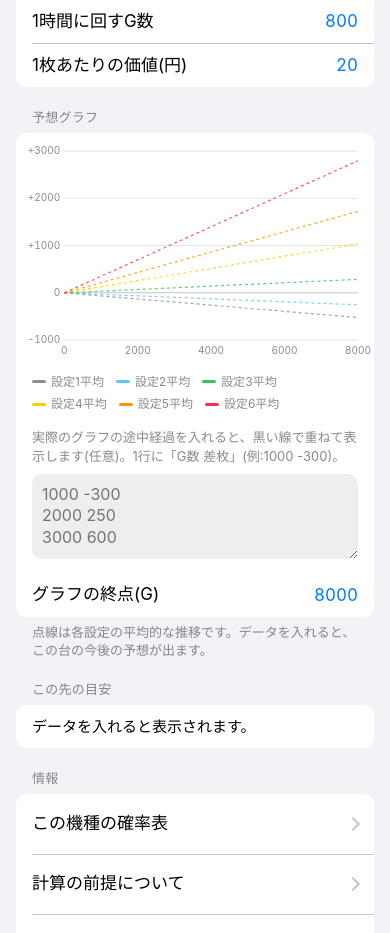
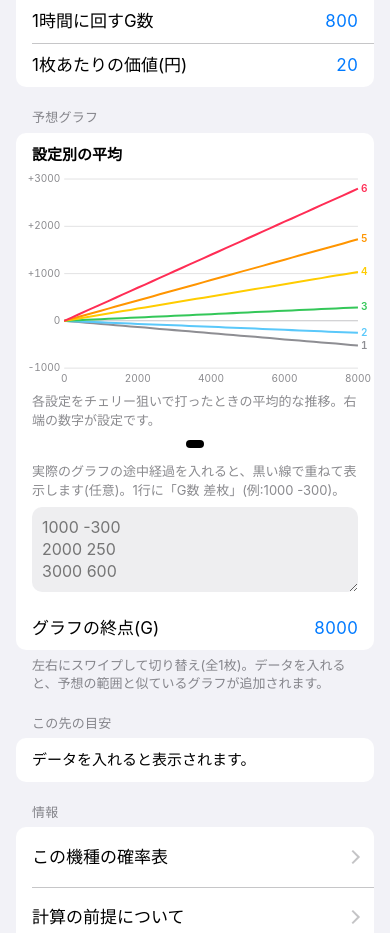
Before and after one commit to rion-tana/Jug, a plain HTML site: page index.html in a window 390 px wide. Shown: the part 1980-2913 px from the top of the page. Drawn offline with Linux system fonts and the light colour scheme.

Commit message:
Add files via upload

```diff
--- a/index.html
+++ b/index.html
@@ -158,6 +158,20 @@ details[open]>summary::after{transform:rotate(45deg)}
 .chart text{font-size:10px;fill:var(--label2);font-variant-numeric:tabular-nums}
 .chart .grid{stroke:var(--sep);stroke-width:.5}
 .chart .zero{stroke:var(--label3);stroke-width:1}
+.carousel{display:flex;overflow-x:auto;scroll-snap-type:x mandatory;-webkit-overflow-scrolling:touch;scrollbar-width:none;overscroll-behavior-x:contain}
+.carousel::-webkit-scrollbar{display:none}
+.slide{flex:0 0 100%;scroll-snap-align:start;scroll-snap-stop:always;padding:12px 8px 4px;min-width:0}
+.slide .st{display:flex;justify-content:space-between;align-items:baseline;margin:0 8px 6px;gap:8px}
+.slide .st b{font-size:15px;font-weight:600}
+.slide .st span{font-size:12px;color:var(--label2);font-variant-numeric:tabular-nums}
+.slide svg{width:100%;height:auto;display:block;overflow:visible}
+.slide text{font-size:10px;fill:var(--label2);font-variant-numeric:tabular-nums}
+.slide .grid{stroke:var(--sep);stroke-width:.5}
+.slide .zero{stroke:var(--label3);stroke-width:1}
+.slide .cap{font-size:13px;color:var(--label2);margin:6px 8px 0;line-height:1.45;min-height:2.9em}
+.dots{display:flex;justify-content:center;gap:6px;padding:6px 0 10px;flex-wrap:wrap}
+.dots button{width:8px;height:8px;border-radius:50%;border:0;padding:0;background:var(--fill2);cursor:pointer}
+.dots button.on{background:var(--label);width:18px;border-radius:4px}
 .legend{display:flex;flex-wrap:wrap;gap:6px 12px;padding:4px 16px 12px;font-size:12px;color:var(--label2)}
 .legend span{display:inline-flex;align-items:center;gap:5px}
 .legend i{width:14px;height:3px;border-radius:2px;display:inline-block}
@@ -351,8 +365,8 @@ input[type=number]{-moz-appearance:textfield}
 
   <div class="hdr">予想グラフ</div>
   <div class="group">
-    <div class="chart" id="chart"><svg viewBox="0 0 340 220" role="img" aria-label="設定別の予想差枚グラフ"></svg></div>
-    <div class="legend" id="legend"></div>
+    <div class="carousel" id="chart" role="region" aria-label="予想グラフ(左右にスワイプ)"></div>
+    <div class="dots" id="dots"></div>
     <div class="inner" style="padding:4px 0 0"><p class="note">実際のグラフの途中経過を入れると、黒い線で重ねて表示します(任意)。1行に「G数 差枚」(例:1000 -300)。</p>
       <div style="padding:0 16px 8px"><textarea id="path" rows="3" placeholder="1000 -300&#10;2000 250&#10;3000 600" style="width:100%;font:inherit;font-size:16px;color:var(--label);background:var(--fill);border:0;border-radius:10px;padding:10px;resize:vertical"></textarea></div></div>
     <div class="cell"><label class="lbl" for="gend">グラフの終点(G)</label><input class="inlinein" id="gend" type="number" inputmode="numeric" value="8000"></div>
@@ -686,7 +700,8 @@ let CURT=null,chartTimer=null;
 function drawChart(d,t){clearTimeout(chartTimer);chartTimer=setTimeout(()=>drawChartNow(d,t),60)}
 function drawChartNow(d,t){
   CURT=t;
-  const svg=$("chart").querySelector("svg"),leg=$("legend");
+  const box=$("chart"),dots=$("dots");
+  const keep=box.clientWidth?Math.round(box.scrollLeft/box.clientWidth):0;
   const m=MODELS[t.model];
   const G=d?d.G:0;
   const path=parsePath(t);
@@ -698,20 +713,18 @@ function drawChartNow(d,t){
     else if(path.length&&Math.abs(path[path.length-1][0]-G)<=300)cur=path[path.length-1][1];
     else{let grp=0;d.post.forEach((p,i)=>grp+=p/m.gr[i]);cur=d.B*m.bn+d.R*96+G*(8*grp+3/7.3+m.cp/m.ch-3);est=true}
   }
-  // 設定別の平均線
   const N=40,lines=[];
   for(let i=0;i<6;i++){const mu=gameModel(m,t,i).mu;lines.push([...Array(N+1)].map((_,k)=>{const x=end*k/N;return [x,mu*x]}))}
-  // モンテカルロ(ブロック単位でボーナス・小役を抽選)
   const CP=120,NP=400;let qs=null,samples=[];
   if(d&&end>G){
     const post=d.post,r=rng(12345+G*7+(d.B<<8)+d.R);
     const cum=[];post.reduce((a,c,i)=>(cum[i]=a+c,a+c),0);
     const span=end-G,blk=span/CP,models=[0,1,2,3,4,5].map(i=>gameModel(m,t,i));
     const vals=Array.from({length:CP+1},()=>new Float64Array(NP));
-    const finals=[];
+    const finals=[],sets=[];
     for(let k=0;k<NP;k++){
-      const u=(k+0.5)/NP;let si=cum.findIndex(c=>u<=c);if(si<0)si=5;
-      const g=models[si];let y=cur,acc=0;vals[0][k]=y;
+      const u=(k+0.5)/NP;let si=cum.findIndex(c=>u<=c);if(si<0)si=5;sets.push(si);
+      const g=models[si];let y=cur;vals[0][k]=y;
       for(let c=1;c<=CP;c++){
         const n=Math.round(blk*c)-Math.round(blk*(c-1));
         const B=pois(n*g.pb,r),R=pois(n*g.pr,r),gr=binN(n,g.pg,r),rp=binN(n,g.prp,r),ch=pois(n*g.pc,r),be=pois(n*g.pbe,r),pi=pois(n*g.ppi,r);
@@ -722,11 +735,28 @@ function drawChartNow(d,t){
     }
     const pct=(arr,q)=>{const s=Array.from(arr).sort((a,b)=>a-b);return s[Math.min(s.length-1,Math.floor(q*s.length))]};
     qs=vals.map((v,c)=>({x:G+span*c/CP,p10:pct(v,0.1),p25:pct(v,0.25),p50:pct(v,0.5),p75:pct(v,0.75),p90:pct(v,0.9)}));
-    finals.sort((a,b)=>a[0]-b[0]);
-    [0.2,0.5,0.8].forEach(q=>{const k=finals[Math.floor(q*NP)][1];samples.push(vals.map((v,c)=>[G+span*c/CP,v[k]]))});
   }
-  // 軸
-  let ys=[0];lines.forEach(l=>l.forEach(p=>ys.push(p[1])));if(qs)qs.forEach(q=>ys.push(q.p10,q.p90));samples.forEach(s=>s.forEach(p=>ys.push(p[1])));path.forEach(p=>ys.push(p[1]));if(cur!==null)ys.push(cur);
+  // 0Gからのシミュレーション(各設定100本)→ 実際のグラフに似ている順に10本
+  let simInfo=null;
+  if(d){
+    const r2=rng(777+G*3+(d.B<<6)+d.R),models=[0,1,2,3,4,5].map(i=>gameModel(m,t,i));
+    const CP2=160,blk=end/CP2,PER=100,pool=[];
+    for(let si=0;si<6;si++){const g=models[si];
+      for(let k=0;k<PER;k++){let y=0;const pts=[[0,0]];
+        for(let c=1;c<=CP2;c++){const n=Math.round(blk*c)-Math.round(blk*(c-1));
+          const B=pois(n*g.pb,r2),R=pois(n*g.pr,r2),gr=binN(n,g.pg,r2),rp=binN(n,g.prp,r2),ch=pois(n*g.pc,r2),be=pois(n*g.pbe,r2),pi=pois(n*g.ppi,r2);
+          y+=B*m.bn+R*96+gr*8+ch*m.cp+rp*3+be*14+pi*10+n*g.adj-3*n;pts.push([end*c/CP2,y])}
+        pool.push({pts,set:si+1})}}
+    const obs=path.slice();if(cur!==null&&!est)obs.push([G,cur]);else if(!obs.length&&cur!==null)obs.push([G,cur]);
+    const at=(pts,x)=>{const c=Math.min(CP2-1,Math.max(0,Math.floor(x/blk)));const a=pts[c],b=pts[c+1];return a[1]+(b[1]-a[1])*((x-a[0])/(b[0]-a[0]||1))};
+    pool.forEach(p=>{p.dist=Math.sqrt(obs.reduce((s,o)=>s+(at(p.pts,o[0])-o[1])**2,0)/obs.length)});
+    pool.sort((a,b)=>a.dist-b.dist);
+    samples=pool.slice(0,10);
+    const cnt=[0,0,0,0,0,0],top=pool.slice(0,60);top.forEach(p=>cnt[p.set-1]++);
+    simInfo={obsN:obs.length,cnt,est:est&&!path.length};
+  }
+  // 共通の縦軸(全スライドで同じ目盛り)
+  let ys=[0];lines.forEach(l=>l.forEach(p=>ys.push(p[1])));if(qs)qs.forEach(q=>ys.push(q.p10,q.p90));samples.forEach(s=>s.pts.forEach(p=>ys.push(p[1])));path.forEach(p=>ys.push(p[1]));if(cur!==null)ys.push(cur);
   let ymin=Math.min(...ys),ymax=Math.max(...ys);const pad=(ymax-ymin)*0.06||100;ymin-=pad;ymax+=pad;
   const step=[250,500,1000,2000,5000].find(s=>(ymax-ymin)/s<=6)||5000;
   ymin=Math.floor(ymin/step)*step;ymax=Math.ceil(ymax/step)*step;
@@ -734,29 +764,44 @@ function drawChartNow(d,t){
   const X=x=>L+(R-L)*x/end,Y=y=>B-(B-T)*(y-ymin)/(ymax-ymin);
   const pth=pts=>pts.map((p,i)=>(i?"L":"M")+X(p[0]).toFixed(1)+" "+Y(p[1]).toFixed(1)).join("");
   const band=(lo,hi)=>pth(qs.map(q=>[q.x,q[hi]]))+qs.slice().reverse().map(q=>"L"+X(q.x).toFixed(1)+" "+Y(q[lo]).toFixed(1)).join("")+"Z";
-  let h="";
-  for(let y=ymin;y<=ymax+1e-6;y+=step){h+=`<line class="${y===0?"zero":"grid"}" x1="${L}" x2="${R}" y1="${Y(y)}" y2="${Y(y)}"/><text x="${L-4}" y="${Y(y)+3}" text-anchor="end">${y>0?"+":""}${y}</text>`}
-  const xs=end<=4000?1000:end<=10000?2000:5000;
-  for(let x=0;x<=end+1e-6;x+=xs){h+=`<text x="${X(x)}" y="${B+14}" text-anchor="middle">${x}</text>`}
-  lines.forEach((l,i)=>{h+=`<path d="${pth(l)}" fill="none" stroke="${SCOL[i]}" stroke-width="1.2" stroke-dasharray="3 3" opacity=".8"/>`});
-  if(qs){
-    h+=`<path d="${band("p10","p90")}" fill="var(--purple)" opacity=".12"/>`;
-    h+=`<path d="${band("p25","p75")}" fill="var(--purple)" opacity=".18"/>`;
-    samples.forEach(sp=>{h+=`<path d="${pth(sp)}" fill="none" stroke="var(--purple)" stroke-width="1" opacity=".45"/>`});
-    h+=`<path d="${pth(qs.map(q=>[q.x,q.p50]))}" fill="none" stroke="var(--purple)" stroke-width="2.5" stroke-dasharray="6 4"/>`;
-  }
-  if(path.length){const pp=[[0,0],...path];if(d&&cur!==null&&!est)pp.push([G,cur]);h+=`<path d="${pth(pp)}" fill="none" stroke="var(--label)" stroke-width="2"/>`}
-  else if(d&&cur!==null){h+=`<path d="${pth([[0,0],[G,cur]])}" fill="none" stroke="var(--label3)" stroke-width="1.5" stroke-dasharray="2 3"/>`}
-  if(d){
-    h+=`<line x1="${X(G)}" x2="${X(G)}" y1="${T}" y2="${B}" stroke="var(--label3)" stroke-width="1" stroke-dasharray="2 3"/>`;
-    h+=`<circle cx="${X(G)}" cy="${Y(cur)}" r="5" fill="${est?"var(--card)":"var(--purple)"}" stroke="var(--purple)" stroke-width="2.5"/>`;
-  }
-  svg.innerHTML=h;
-  leg.innerHTML=SCOL.map((c,i)=>`<span><i style="background:${c}"></i>設定${i+1}平均</span>`).join("")+(d?`<span><i style="background:var(--purple)"></i>この台の予想</span>`:"")+(path.length?`<span><i style="background:var(--label)"></i>実際の推移</span>`:"");
+  const axes=()=>{let h="";for(let y=ymin;y<=ymax+1e-6;y+=step){h+=`<line class="${y===0?"zero":"grid"}" x1="${L}" x2="${R}" y1="${Y(y)}" y2="${Y(y)}"/><text x="${L-4}" y="${Y(y)+3}" text-anchor="end">${y>0?"+":""}${y}</text>`}
+    const xs=end<=4000?1000:end<=10000?2000:5000;for(let x=0;x<=end+1e-6;x+=xs){h+=`<text x="${X(x)}" y="${B+14}" text-anchor="middle">${x}</text>`}return h};
+  const past=()=>{let h="";
+    if(path.length){const pp=[[0,0],...path];if(d&&cur!==null&&!est)pp.push([G,cur]);h+=`<path d="${pth(pp)}" fill="none" stroke="var(--label)" stroke-width="2"/>`}
+    else if(d&&cur!==null){h+=`<path d="${pth([[0,0],[G,cur]])}" fill="none" stroke="var(--label3)" stroke-width="1.5" stroke-dasharray="2 3"/>`}
+    if(d){h+=`<line x1="${X(G)}" x2="${X(G)}" y1="${T}" y2="${B}" stroke="var(--label3)" stroke-width="1" stroke-dasharray="2 3"/><circle cx="${X(G)}" cy="${Y(cur)}" r="5" fill="${est?"var(--card)":"var(--purple)"}" stroke="var(--purple)" stroke-width="2.5"/>`}
+    return h};
+  const svg=(inner,label)=>`<svg viewBox="0 0 340 214" role="img" aria-label="${label}">${axes()}${inner}${past()}</svg>`;
+  const slides=[];
+  // 1枚目:設定別の平均
+  {let h="";lines.forEach((l,i)=>{h+=`<path d="${pth(l)}" fill="none" stroke="${SCOL[i]}" stroke-width="2"/>`;const lp=l[l.length-1];h+=`<text x="${R+3}" y="${Y(lp[1])+3}" style="fill:${SCOL[i]};font-weight:600">${i+1}</text>`});
+   slides.push({title:"設定別の平均",sub:"",svg:svg(h,"設定別の平均推移"),cap:`各設定を${STYLE_NAME[t.style]||"チェリー狙い"}で打ったときの平均的な推移。右端の数字が設定です。`+(path.length?"黒い線は実際の推移。":"")});}
   if(qs){
     const q=qs[qs.length-1];
-    $("chartNote").textContent=`${end}G時点の予想差枚は中央値${sg(q.p50)}枚。半分の確率で${sg(q.p25)}〜${sg(q.p75)}枚、8割の確率で${sg(q.p10)}〜${sg(q.p90)}枚に収まる見込みです(400通りのシミュレーション)。`+(est?"差枚が未入力なので、現在地(白丸)はボーナス回数からの推定です。":"")+" 細い紫の線は、実際のデータカウンターに近い動きのシミュレーション例です。";
-  }else $("chartNote").textContent="点線は各設定の平均的な推移です。データを入れると、この台の今後の予想が出ます。";
+    let h=`<path d="${band("p10","p90")}" fill="var(--purple)" opacity=".14"/><path d="${band("p25","p75")}" fill="var(--purple)" opacity=".22"/><path d="${pth(qs.map(q=>[q.x,q.p50]))}" fill="none" stroke="var(--purple)" stroke-width="2.5" stroke-dasharray="6 4"/>`;
+    slides.push({title:"予想の範囲",sub:`${end}G時点`,svg:svg(h,"予想の範囲"),cap:`中央値${sg(q.p50)}枚。濃い帯は半分の確率で収まる範囲(${sg(q.p25)}〜${sg(q.p75)}枚)、薄い帯は8割の範囲(${sg(q.p10)}〜${sg(q.p90)}枚)。`});
+  }
+  samples.forEach((sp,j)=>{
+    const fin=sp.pts[sp.pts.length-1][1];
+    const h=`<path d="${pth(sp.pts)}" fill="none" stroke="${SCOL[sp.set-1]}" stroke-width="1.8"/>`;
+    slides.push({title:`似ているグラフ ${j+1}`,sub:`設定${sp.set}・${end}G時点${sg(fin)}枚`,svg:svg(h,"似ているグラフ"+(j+1)),cap:`0Gから設定${sp.set}で打った場合のシミュレーション1例。実際のグラフとのズレは平均約${Math.round(sp.dist)}枚。${j===0?"600通りの中で一番似ている形です。":""}`});
+  });
+  box.innerHTML=slides.map(sl=>`<div class="slide"><div class="st"><b>${sl.title}</b><span>${sl.sub}</span></div>${sl.svg}<p class="cap">${sl.cap}</p></div>`).join("");
+  dots.innerHTML=slides.map((_,i)=>`<button type="button" aria-label="${i+1}枚目へ"></button>`).join("");
+  const setDot=()=>{const i=box.clientWidth?Math.round(box.scrollLeft/box.clientWidth):0;[...dots.children].forEach((b,j)=>b.classList.toggle("on",j===i))};
+  [...dots.children].forEach((b,i)=>b.onclick=()=>box.scrollTo({left:i*box.clientWidth,behavior:"smooth"}));
+  box.onscroll=()=>{cancelAnimationFrame(box._r);box._r=requestAnimationFrame(setDot)};
+  box.scrollLeft=Math.min(keep,slides.length-1)*box.clientWidth;setDot();
+  let note=`左右にスワイプして切り替え(全${slides.length}枚)。`;
+  if(simInfo){
+    note+=`3枚目以降は、各設定を0Gから100通りずつ(計600通り)シミュレーションし、実際のグラフ${path.length?"(入力した途中経過と現在地)":"の現在地"}に形が近い順に並べています。`;
+    const c=simInfo.cnt.map((v,i)=>v?`設定${i+1}が${v}本`:"").filter(Boolean).join("、");
+    note+=` 似ている上位60本の内訳:${c}。`;
+    if(simInfo.obsN<3)note+=" 途中経過を入れると、形の比較が正確になります。";
+    if(simInfo.est)note+=" 差枚が未入力なので、現在地はボーナス回数からの推定です。";
+    note+=" 形が似ていることは設定の証拠としては弱いので、判定は上の判別結果を優先してください。";
+  }else note+="データを入れると、予想の範囲と似ているグラフが追加されます。";
+  $("chartNote").textContent=note;
 }
 
 function renderCompare(){
@@ -790,7 +835,7 @@ $("useRev").addEventListener("change",()=>{T().useRev=$("useRev").checked;update
 $("reset").addEventListener("click",()=>{const t=T();FIELDS.forEach(k=>t[k]="");t.useRev=false;syncForm();update()});
 
 load();syncForm();update();
-if("serviceWorker" in navigator){window.addEventListener("load",()=>{navigator.serviceWorker.register("sw.js").catch(()=>{})})}
+if("serviceWorker" in navigator){window.addEventListener("load",()=>{navigator.serviceWorker.register("sw.js",{updateViaCache:"none"}).then(r=>{r.update();document.addEventListener("visibilitychange",()=>{if(document.visibilityState==="visible")r.update()})}).catch(()=>{})})}
 </script>
 </body>
 </html>
--- a/sw.js
+++ b/sw.js
@@ -1,5 +1,5 @@
 // バージョンを上げると古いキャッシュが消えて新しい版に入れ替わります
-const VERSION = "jug-v11";
+const VERSION = "jug-v14";
 const CORE = ["./", "./index.html", "./manifest.webmanifest", "./icon-180.png", "./icon-192.png", "./icon-512.png"];
 
 self.addEventListener("install", e => {
@@ -21,7 +21,7 @@ self.addEventListener("fetch", e => {
   // ページ本体:電波があれば最新版を取りに行き、なければキャッシュ
   if (req.mode === "navigate") {
     e.respondWith(
-      fetch(req).then(res => {
+      fetch(req, { cache: "no-cache" }).then(res => {
         const copy = res.clone();
         caches.open(VERSION).then(c => c.put("./index.html", copy));
         return res;
```
